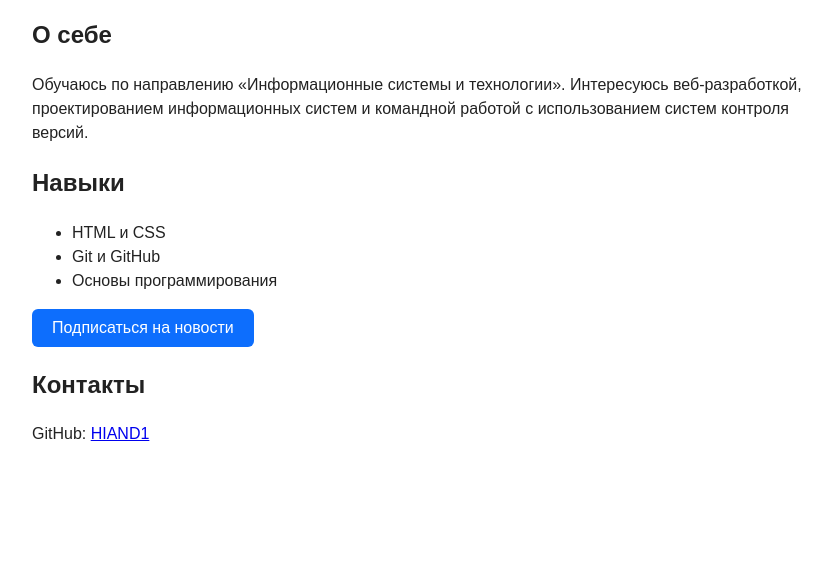
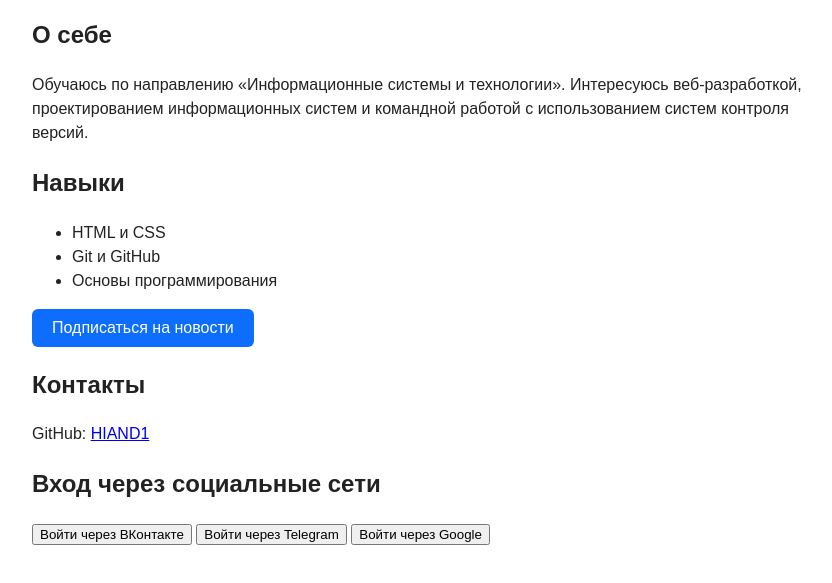
Before and after one commit to HIAND1/Git6, a plain HTML site: page index.html in a window 1280 px wide. Shown: the part 119-702 px from the top of the page, without its empty margins (208-1040 px from the left). Drawn offline with Linux system fonts and the light colour scheme.

Commit message:
Добавлена форма входа через социальные сети

```diff
--- a/index.html
+++ b/index.html
@@ -29,5 +29,12 @@
 
   <h2>Контакты</h2>
   <p>GitHub: <a href="https://github.com/HIAND1">HIAND1</a></p>
+
+  <h2>Вход через социальные сети</h2>
+  <form class="social-login">
+    <button type="button">Войти через ВКонтакте</button>
+    <button type="button">Войти через Telegram</button>
+    <button type="button">Войти через Google</button>
+  </form>
 </body>
 </html>
```
